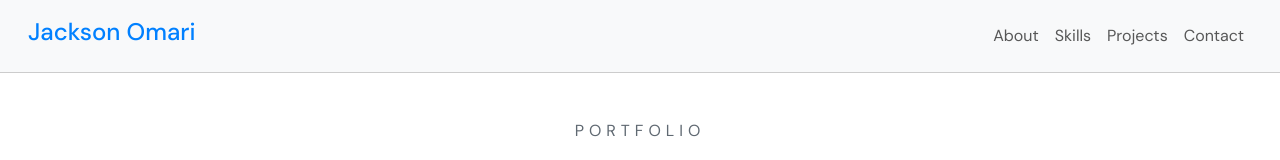
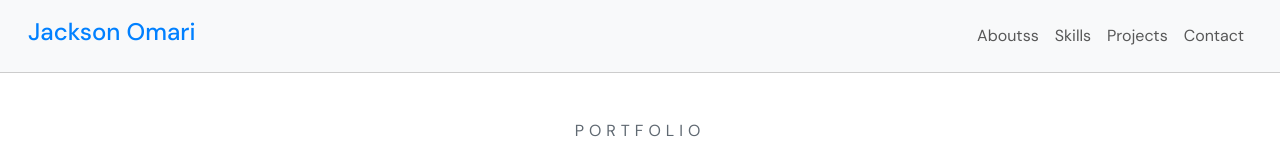
Before and after one commit to CodeOmari/Portfolio, a React (Vite) app: page / in a window 1280 px wide. Shown: the top 160 px of the page. Built offline with nearby package versions, Linux system fonts and the light colour scheme; a web font is replaced by a local one.

Commit message:
check vercel auto-deploy settings

```diff
--- a/src/components/navigation.jsx
+++ b/src/components/navigation.jsx
@@ -13,7 +13,7 @@ export default function NavBar(){
                 <div class="collapse navbar-collapse" id="navbarNav">
                     <ul className="navbar-nav ms-auto">
                             <li className="nav-item">
-                            <a className="nav-link rounded-pill p-2" href="#about">About</a>
+                            <a className="nav-link rounded-pill p-2" href="#about">Aboutss</a>
                             </li>
                             <li className="nav-item">
                             <a className="nav-link rounded-pill p-2" href="#skills">Skills</a>
```
